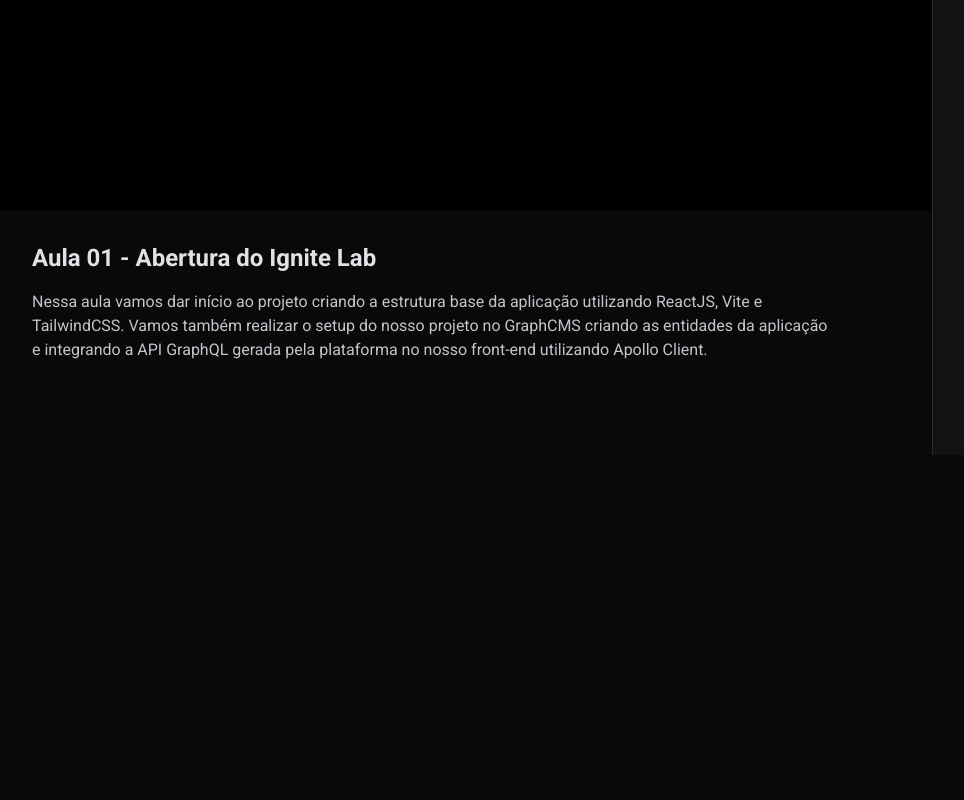
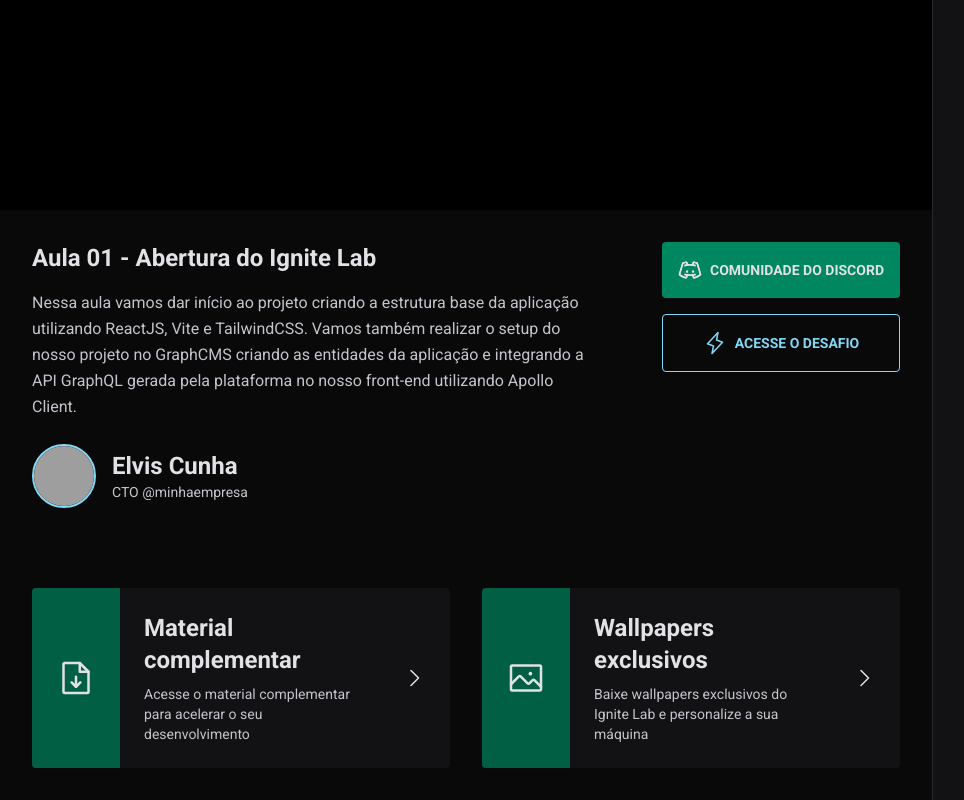
Before and after one commit to elvisvasc/event-platform, a React (Vite) app: page / in a window 1280 px wide. Shown: the part 345-1145 px from the top of the page, without its empty margins (0-964 px from the left). Before the commit the page ends 800 px from the top, so only its background shows below. Built offline with nearby package versions, Linux system fonts and the light colour scheme; no server answers; grey boxes are pictures that could not be loaded.

Commit message:
Implementando os dados complementares do vídeo.

```diff
--- a/src/components/Video.tsx
+++ b/src/components/Video.tsx
@@ -1,3 +1,5 @@
+import { CaretRight, DiscordLogo, FileArrowDown, Image, Lightning } from "phosphor-react";
+
 export function Video() {
   return (
     <div className="flex-1">
@@ -11,14 +13,65 @@
             <h1 className="text-2xl font-bold">
               Aula 01 - Abertura do Ignite Lab
             </h1>
-            <p className="mt-4 text-gray-200">
+            <p className="mt-4 text-gray-200 leading-relaxed">
               Nessa aula vamos dar início ao projeto criando a estrutura base da aplicação utilizando ReactJS, Vite e TailwindCSS. Vamos também realizar o setup do nosso projeto no GraphCMS criando as entidades da aplicação e integrando a API GraphQL gerada pela plataforma no nosso front-end utilizando Apollo Client.
             </p>
+
+            <div className="flex items-center gap-4 mt-6">
+              <img
+                className="h-16 w-16 rounded-full border-2 border-blue-500"
+                src="https://github.com/elvisvasc.png"
+                alt=""
+              />
+              <div className="leading-relaxed">
+                <strong className="font-bold text-2xl block">Elvis Cunha</strong>
+                <span className="text-gray-200 text-sm block">CTO @minhaempresa</span>
+              </div>
+            </div>
           </div>
 
-          <div></div>
+          <div className="flex flex-col gap-4">
+            <a href="" className="p-4 text-sm bg-green-500 flex items-center rounded font-bold uppercase gap-2 justify-center hover:bg-green-700 transition-colors">
+              <DiscordLogo size={24} />
+              Comunidade do Discord
+            </a>
+            <a href="" className="p-4 text-sm border border-blue-500 text-blue-500 flex items-center rounded font-bold uppercase gap-2 justify-center hover:bg-blue-500 hover:text-gray-900 transition-colors">
+              <Lightning size={24} />
+              Acesse o desafio
+            </a>
+          </div>
         </div>
-        <div>
+
+        <div className="gap-8 mt-20 grid grid-cols-2">
+          <a href="" className="bg-gray-700 rounded overflow-hidden flex items-stretch gap-6 hover:bg-gray-600 transition-colors">
+            <div className="bg-green-700 h-full p-6 flex items-center">
+              <FileArrowDown size={40} />
+            </div>
+            <div className="py-6 leading-relaxed">
+              <strong className="text-2xl">Material complementar</strong>
+              <p className="text-sm text-gray-200 mt-2">
+                Acesse o material complementar para acelerar o seu desenvolvimento
+              </p>
+            </div>
+            <div className="h-full p-6 flex items-center">
+              <CaretRight size={24} />
+            </div>
+          </a>
+
+          <a href="" className="bg-gray-700 rounded overflow-hidden flex items-stretch gap-6 hover:bg-gray-600 transition-colors">
+            <div className="bg-green-700 h-full p-6 flex items-center">
+              <Image size={40} />
+            </div>
+            <div className="py-6 leading-relaxed">
+              <strong className="text-2xl">Wallpapers exclusivos</strong>
+              <p className="text-sm text-gray-200 mt-2">
+                Baixe wallpapers exclusivos do Ignite Lab e personalize a sua máquina
+              </p>
+            </div>
+            <div className="h-full p-6 flex items-center">
+              <CaretRight size={24} />
+            </div>
+          </a>
 
         </div>
       </div>
```
